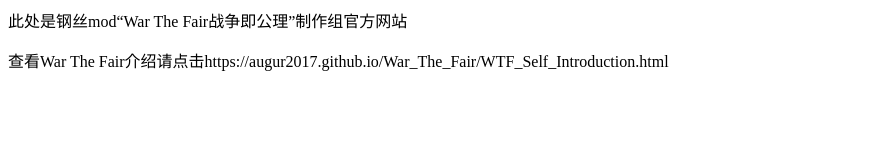
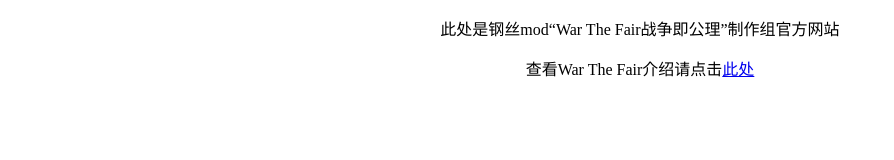
Before and after one commit to augur2017/War_The_Fair, a plain HTML site: page index.html in a window 1280 px wide. Shown: the whole page, without its empty margins (0-894 px from the left). Drawn offline with Linux system fonts and the light colour scheme.

Commit message:
Update index.html

```diff
--- a/index.html
+++ b/index.html
@@ -1,2 +1,14 @@
-<p>此处是钢丝mod“War The Fair战争即公理”制作组官方网站</p>
-<p>查看War The Fair介绍请点击https://augur2017.github.io/War_The_Fair/WTF_Self_Introduction.html</p>
+<!DOCTYPE html>
+<html>
+	<head>
+		<meta charset="utf-8">
+		<title>WTF官方网站</title>
+	</head>
+	<body>
+		<div>
+			<div style="text-align:center;">
+			<p>此处是钢丝mod“War The Fair战争即公理”制作组官方网站</p>
+			<p>查看War The Fair介绍请点击<a href="https://augur2017.github.io/War_The_Fair/WTF_Self_Introduction.html">此处</a>
+		</div>
+	</body>
+</html>
```
